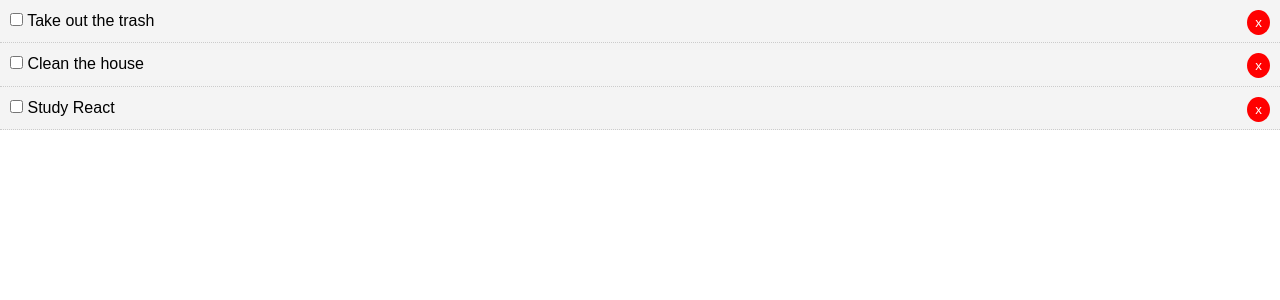
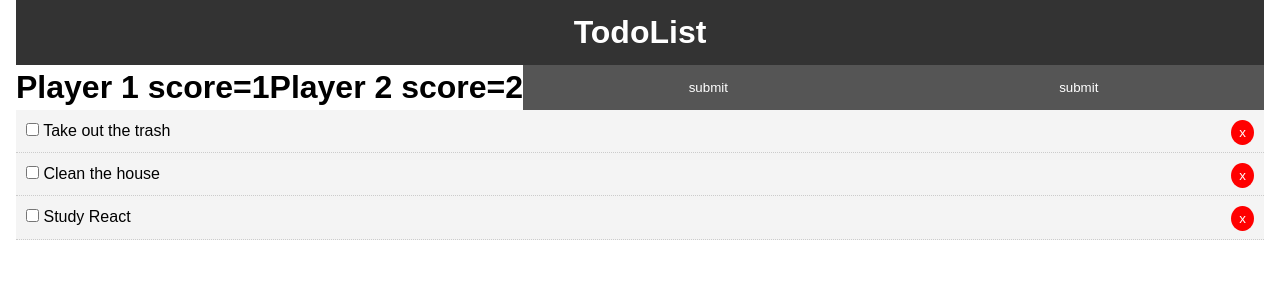
Before and after one commit to vitordeoliveira/ReactCrashCourse, a React (Create React App) app: page / in a window 1280 px wide. Shown: the top 300 px of the page. Built offline with nearby package versions, Linux system fonts and the light colour scheme.

Commit message:
Branch de aprendizado pt.1

```diff
--- a/src/App.css
+++ b/src/App.css
@@ -13,3 +13,20 @@ a {
   color: #333;
   text-decoration: none;
 }
+
+.container {
+  padding: 0 1rem;
+}
+
+.btn {
+  display: inline-block;
+  border: none;
+  background: #555;
+  color: #fff;
+  padding: 7px 20px;
+  cursor: pointer;
+}
+
+.btn:hover {
+  background: #666;
+}
--- a/src/App.js
+++ b/src/App.js
@@ -1,5 +1,7 @@
 import React, { Component } from "react";
 import Todos from "./components/Todos";
+import AddTodo from "./components/AddTodo";
+import Header from "./components/layout/Header";
 import "./App.css";
 
 class App extends Component {
@@ -27,7 +29,7 @@ class App extends Component {
   markComplete = id => {
     this.setState({
       todos: this.state.todos.map(todo => {
-        if ((todo.id = id)) {
+        if (todo.id === id) {
           todo.completed = !todo.completed;
         }
         return todo;
@@ -45,11 +47,15 @@ class App extends Component {
   render() {
     return (
       <div className="App">
-        <Todos
-          todos={this.state.todos}
-          markComplete={this.markComplete}
-          delTodo={this.delTodo}
-        />
+        <div className="container">
+          <Header />
+          <AddTodo />
+          <Todos
+            todos={this.state.todos}
+            markComplete={this.markComplete}
+            delTodo={this.delTodo}
+          />
+        </div>
       </div>
     );
   }
--- /dev/null
+++ b/src/components/AddTodo.js
@@ -0,0 +1,37 @@
+import React, { Component } from "react";
+
+export class AddTodo extends Component {
+  state = {
+    score: 1,
+    score2: 2
+  };
+
+  onChange = e => this.setState({ score: this.state.score + 1 });
+  onChange2 = e => this.setState({ score2: this.state.score2 + 1 });
+  render() {
+    return (
+      <form action="" style={{ display: "flex" }}>
+        <h1>Player 1 score={this.state.score}</h1>
+        <h1>Player 2 score={this.state.score2}</h1>
+
+        <input
+          type="button"
+          value="submit"
+          className="btn"
+          style={{ flex: "1" }}
+          onClick={this.onChange}
+        />
+
+        <input
+          type="button"
+          value="submit"
+          className="btn"
+          style={{ flex: "1" }}
+          onClick={this.onChange2}
+        />
+      </form>
+    );
+  }
+}
+
+export default AddTodo;
--- /dev/null
+++ b/src/components/layout/Header.js
@@ -0,0 +1,16 @@
+import React from "react";
+
+const headerStyle = {
+  background: "#333",
+  color: "#fff",
+  textAlign: "center",
+  padding: "10px"
+};
+
+export default function Header() {
+  return (
+    <header style={headerStyle}>
+      <h1>TodoList</h1>
+    </header>
+  );
+}
```
